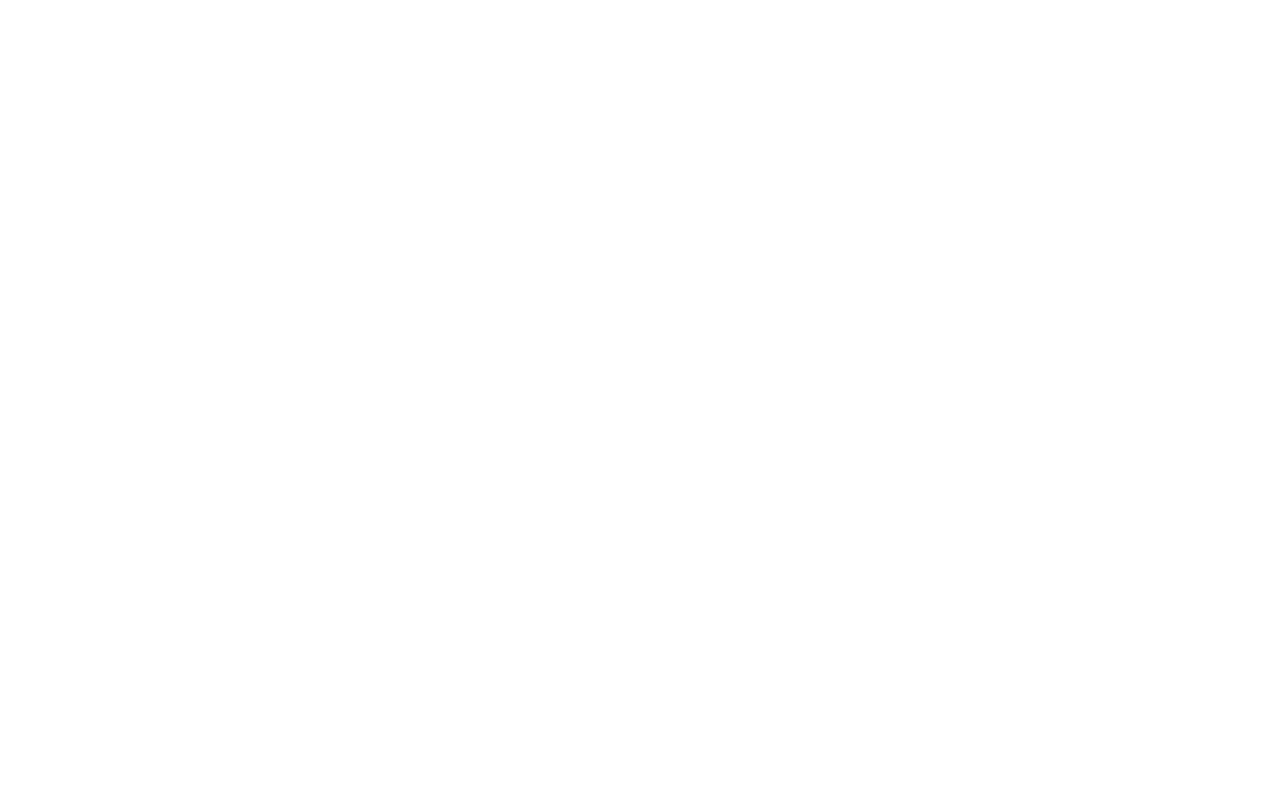
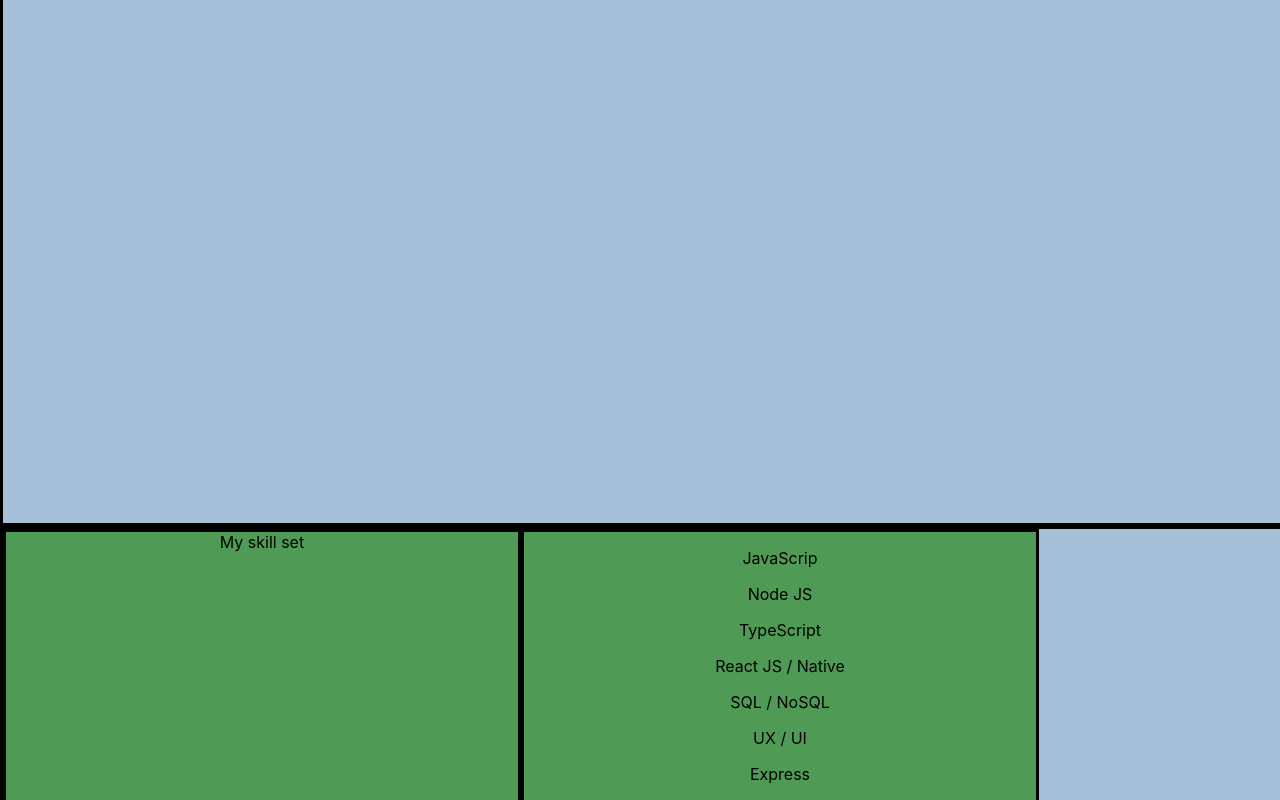
Before and after one commit to VicKhatian/portfolio, a React (Create React App) app: page /about in a window 1280 px wide. Shown: the part 300-1100 px from the top of the page. Built offline with nearby package versions, Linux system fonts and the light colour scheme.

Commit message:
about page styling with new flex css

```diff
--- a/src/App.js
+++ b/src/App.js
@@ -15,10 +15,8 @@ function App() {
         <Routes>
           <Route path="/" element={<Home />} />
           <Route path="/about" element={<About />} />
-
           <Route path="*" element={<Error />} />
         </Routes>
-        <div> Foooter </div>
       </Router>
     </div>
   );
--- a/src/components/Hero.js
+++ b/src/components/Hero.js
@@ -15,7 +15,7 @@ const Hero = () => {
           components using JavaScript, React, based on different frameworks,
           from ideation stage, prototyping, testing to deployment.
         </div>
-        <Link to="/about">About</Link>
+        <Link to="/about">More about me</Link>
       </div>
     </div>
   );
--- /dev/null
+++ b/src/pages/About.css
@@ -0,0 +1,28 @@
+.container {
+  position: relative;
+  width: 100%;
+  height: 4000px;
+  background-color: pink;
+}
+.section {
+  display: flex;
+  flex-direction: row;
+  background-color: rgb(167, 192, 218);
+  width: 100%;
+  height: 550px;
+  border: solid black;
+}
+
+.section.landing {
+  height: 800px;
+}
+
+.block {
+  flex-shrink: 1;
+  background-color: rgb(79, 155, 85);
+  width: 40%;
+  height: 400px;
+  border: solid black;
+
+  text-align: center;
+}
--- a/src/pages/About.js
+++ b/src/pages/About.js
@@ -1,7 +1,25 @@
 import React from "react";
+import "./About.css";
 
 const About = () => {
-  return <div>This is about page</div>;
+  return (
+    <div className="container">
+      <div className="section landing">more about me</div>
+      <div className="section">
+        <div className="block"> My skill set </div>
+        <div className="block">
+          <p>JavaScrip </p>
+          <p>Node JS</p>
+          <p>TypeScript</p>
+          <p>React JS / Native</p>
+          <p>SQL / NoSQL</p>
+          <p>UX / UI</p>
+          <p>Express</p>
+        </div>
+      </div>
+      <div className="section">section-2</div>
+    </div>
+  );
 };
 
 export default About;
```
Also changed, not shown: src/images/about-img.png (added).
